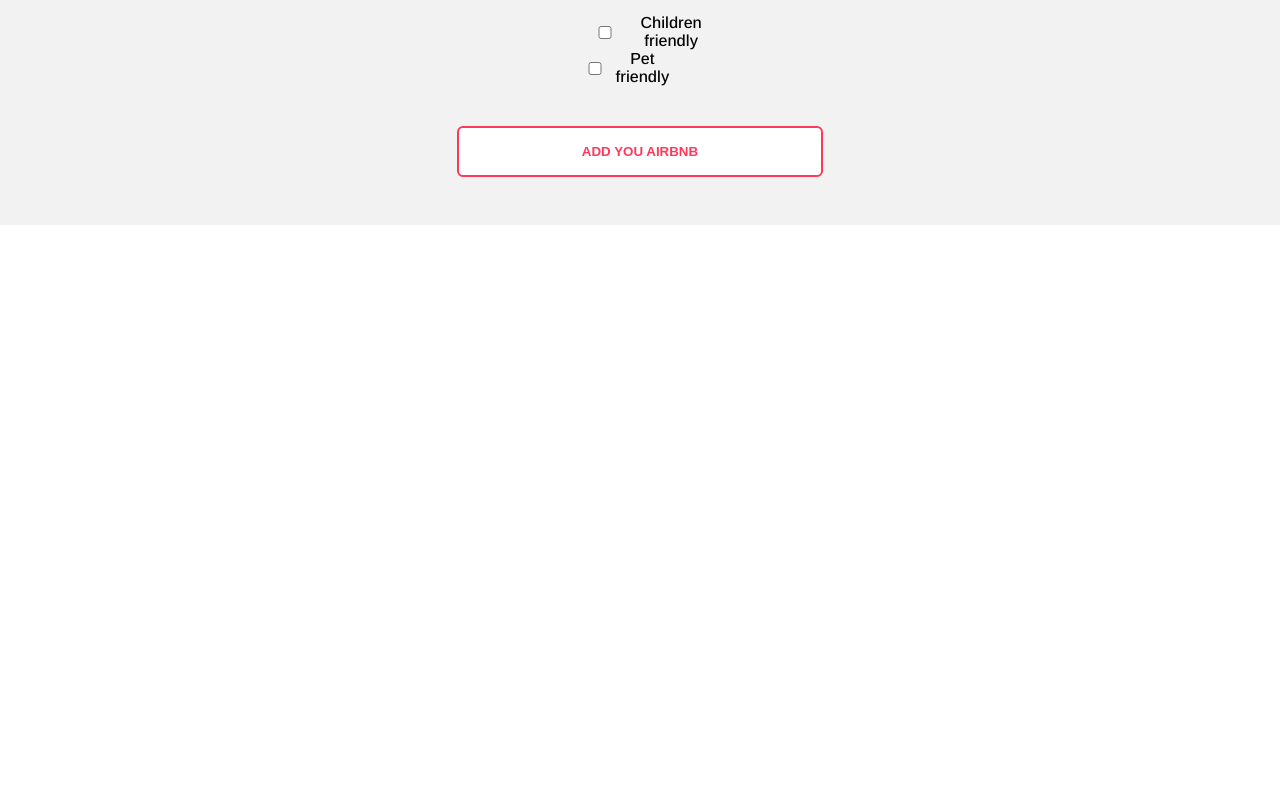
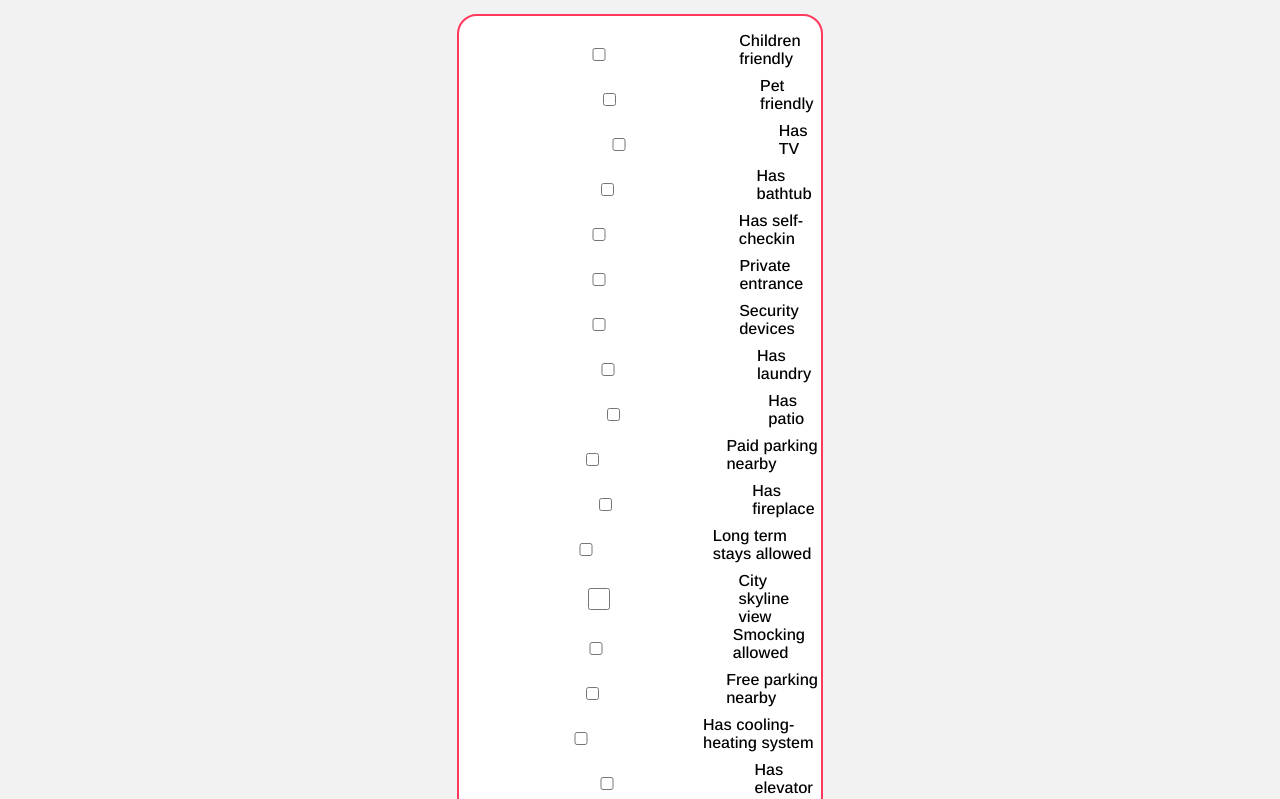
Before and after one commit to AlessioLucciola/airbnb-price-predictor, a React (Create React App) app in the folder model_testing_web_app/frontend/: page /add-new in a window 1280 px wide. Shown: the part 361-1160 px from the top of the page. Before the commit the page ends 800 px from the top, so only its background shows below. Built offline with nearby package versions, Linux system fonts and the light colour scheme.

Commit message:
Frontend updated

```diff
--- a/model_testing_web_app/frontend/src/pages/AddAirbnb/AddAirbnb.jsx
+++ b/model_testing_web_app/frontend/src/pages/AddAirbnb/AddAirbnb.jsx
@@ -5,7 +5,7 @@
 import './AddAirbnb.scss';
 
 function AddAirbnb() {
-  const [formValues, setFormValues] = useState({ name: '', address: '' });
+  const [formValues, setFormValues] = useState({ name: '', address: '', children_friendly: false });
   const [popup, setPopup] = useState({trigger: false, title: '', description: ''});
   const [loading, setLoading] = useState(true);
 
@@ -42,37 +42,20 @@
       request: formValues['request'],
       captcha: formValues['captcha']
     }
-
-    if (formValues.captcha === '') {
-      setPopup({'trigger': true, 'title': 'Si è verificato un errore!', 'description': 'Per continuare devi completare il ReCaptcha'});
-    } else {
-      axios.post('api/sendMail.php', formData)
-      .then(function (response) {
-          if (response.status === 200)
-          {
-            setPopup({'trigger': true, 'title': 'Richiesta Inviata!', 'description': response.data.message});
-            setLoading(false);
-            //removeValueFromFields();
-          } else if (response.status === 500) {
-            setPopup({'trigger': true, 'title': 'Si è verificato un errore!', 'description': response.data.message});
-            setLoading(false);
-          } else if (response.status === 401) {
-            setPopup({'trigger': true, 'title': 'Si è verificato un errore!', 'description': response.data.message});
-            setLoading(false);
-          } else {
-            setPopup({'trigger': true, 'title': 'Si è verificato un errore!', 'description': response.data.message});
-            setLoading(false);
-          }
-      })
-      .catch(function (error) {
-          setPopup({'trigger': true, 'title': 'Si è verificato un errore!', 'description': 'Si è verificato un errore interno al server. Contattaci telefonicamente per risolvere il problema.'});
-          setLoading(false);
-      });
-    }
+    console.log(formValues)
+    setPopup({'trigger': true, 'title': 'Si è verificato un errore!', 'description': ''});
   }
 
   const onChange = (e) => {
     setFormValues({...formValues, [e.target.name]: e.target.value})
+  };
+
+  const onChangeCheckbox = (e) => {
+    const { name, checked } = e.target;
+    setFormValues((prevState) => ({
+      ...prevState,
+      [name]: checked
+    }));
   };
 
   const closePopup = () => {
@@ -88,16 +71,92 @@
             Give me some general information on your Airbnb!
             <input {...inputs.name} value={formValues[inputs.name.name]} onChange={onChange} />
             <input {...inputs.address} value={formValues[inputs.address.name]} onChange={onChange} />
-            What are your amenities?
+            What are the amenities?
             <div className='app__new-form-inputs-checkboxes'>
-              <span>
-                <input type="checkbox" id="vehicle1" name="vehicle1" value="Bike" />
-                <label>Children friendly</label>
-              </span>
-              <span>
-                <input type="checkbox" id="vehicle1" name="vehicle1" value="Bike" />
-                <label>Pet friendly</label>
-              </span>
+              <label>
+                <input type="checkbox" id="children_friendly" name="children_friendly" checked={formValues.children_friendly} onChange={onChangeCheckbox}/>
+                <span>Children friendly</span>
+              </label>
+              <label>
+                <input type="checkbox" id="pet_friendly" name="pet_friendly" checked={formValues.pet_friendly} onChange={onChangeCheckbox}/>
+                <span>Pet friendly</span>
+              </label>
+              <label>
+                <input type="checkbox" id="has_tv" name="has_tv" checked={formValues.has_tv} onChange={onChangeCheckbox}/>
+                <span>Has TV</span>
+              </label>
+              <label>
+                <input type="checkbox" id="has_bathtub" name="has_bathtub" checked={formValues.has_bathtub} onChange={onChangeCheckbox}/>
+                <span>Has bathtub</span>
+              </label>
+              <label>
+                <input type="checkbox" id="has_self_checkin" name="has_self_checkin" checked={formValues.has_self_checkin} onChange={onChangeCheckbox}/>
+                <span>Has self-checkin</span>
+              </label>
+              <label>
+                <input type="checkbox" id="has_private_entrance" name="has_private_entrance" checked={formValues.has_private_entrance} onChange={onChangeCheckbox}/>
+                <span>Private entrance</span>
+              </label>
+              <label>
+                <input type="checkbox" id="has_security_devices" name="has_security_devices" checked={formValues.has_security_devices} onChange={onChangeCheckbox}/>
+                <span>Security devices</span>
+              </label>
+              <label>
+                <input type="checkbox" id="has_laundry" name="has_laundry" checked={formValues.has_laundry} onChange={onChangeCheckbox}/>
+                <span>Has laundry</span>
+              </label>
+              <label>
+                <input type="checkbox" id="has_patio" name="has_patio" checked={formValues.has_patio} onChange={onChangeCheckbox}/>
+                <span>Has patio</span>
+              </label>
+              <label>
+                <input type="checkbox" id="has_paid_parking" name="has_paid_parking" checked={formValues.has_paid_parking} onChange={onChangeCheckbox}/>
+                <span>Paid parking nearby</span>
+              </label>
+              <label>
+                <input type="checkbox" id="has_fireplace" name="has_fireplace" checked={formValues.has_fireplace} onChange={onChangeCheckbox}/>
+                <span>Has fireplace</span>
+              </label>
+              <label>
+                <input type="checkbox" id="is_long_term_stays_allowed" name="is_long_term_stays_allowed" checked={formValues.is_long_term_stays_allowed} onChange={onChangeCheckbox}/>
+                <span>Long term stays allowed</span>
+              </label>
+              <label>
+                <input type="checkbox" id="has_city_skyline_view" name="has_city_skyline_view" checked={formValues.has_city_skyline_view} onChange={onChangeCheckbox}/>
+                <span>City skyline view</span>
+              </label>
+              <label>
+                <input type="checkbox" id="is_smoking_allowed" name="is_smoking_allowed" checked={formValues.is_smoking_allowed} onChange={onChangeCheckbox}/>
+                <span>Smocking allowed</span>
+              </label>
+              <label>
+                <input type="checkbox" id="has_free_parking" name="has_free_parking" checked={formValues.has_free_parking} onChange={onChangeCheckbox}/>
+                <span>Free parking nearby</span>
+              </label>
+              <label>
+                <input type="checkbox" id="has_heating_cooling_systems" name="has_heating_cooling_systems" checked={formValues.has_heating_cooling_systems} onChange={onChangeCheckbox}/>
+                <span>Has cooling-heating system</span>
+              </label>
+              <label>
+                <input type="checkbox" id="has_elevator" name="has_elevator" checked={formValues.has_elevator} onChange={onChangeCheckbox}/>
+                <span>Has elevator</span>
+              </label>
+              <label>
+                <input type="checkbox" id="has_cooking_basics" name="has_cooking_basics" checked={formValues.has_cooking_basics} onChange={onChangeCheckbox}/>
+                <span>Has cooking basics</span>
+              </label>
+              <label>
+                <input type="checkbox" id="has_internet" name="has_internet" checked={formValues.has_internet} onChange={onChangeCheckbox}/>
+                <span>Has internet</span>
+              </label>
+              <label>
+                <input type="checkbox" id="has_breakfast" name="has_breakfast" checked={formValues.has_breakfast} onChange={onChangeCheckbox}/>
+                <span>Has breakfast</span>
+              </label>
+              <label>
+                <input type="checkbox" id="host_greets_you" name="host_greets_you" checked={formValues.host_greets_you} onChange={onChangeCheckbox}/>
+                <span>Host greets you</span>
+              </label>
             </div>
           </div>
           <button type='submit'>
--- a/model_testing_web_app/frontend/src/pages/AddAirbnb/AddAirbnb.scss
+++ b/model_testing_web_app/frontend/src/pages/AddAirbnb/AddAirbnb.scss
@@ -58,7 +58,7 @@
     gap: 1rem;
 
     input {
-        width: 80%;
+        width: 100%;
         padding: 0.70rem;
         border-radius: 20px;
         border: solid 2px;
@@ -70,33 +70,29 @@
         outline: none;
         cursor: pointer;
     }
-
-    span {
-        display: none;
-        color: var(--primary-color);
-    }
-
-    input:invalid[focused="true"] ~ span {
-        display: block;
-    }
-
-    textarea:invalid[focused="true"] ~ span {
-        display: block;
-    }
 }
 
 .app__new-form-inputs-checkboxes {
-    display: flex;
+    display:flex;
     flex-direction: column;
-    justify-content: flex-start;
-    align-items: flex-start;
-    align-content: flex-start;
+    justify-content: center;
+    border: 2px solid;
+    list-style-type: none;
+    padding: 0;
+    margin: 0;
+    border-color: var(--primary-color);
+    background-color: var(--white-color);
+    border-radius: 20px;
+    padding: 1rem 0;
+    width: 100%;
 
-    span {
+    label {
         display: flex;
-        flex-direction: row;
-        align-items: center;
-        justify-content: center;
-        color: var(--black-color);
+        justify-content: right;
+        text-align: left;
+
+        input {
+            margin: 1rem;
+        }
     }
 }
--- a/model_testing_web_app/frontend/src/pages/Homepage/Homepage.jsx
+++ b/model_testing_web_app/frontend/src/pages/Homepage/Homepage.jsx
@@ -17,23 +17,17 @@
     const getAirbnbList = () => {
       axios.get('http://localhost:8000/api/get-airbnb')
       .then(function(response) {
-        if (response.status === 200) {
+        if (response.data.status === 200) {
           const data = JSON.parse(response.data.data);
           setAirbnbList(data);
-        } else {
-          setPopup({'trigger': true, 'title': 'Si è verificato un errore!', 'description': response.data.message});
         }})
         .catch(function(error) {
-            setPopup({'trigger': true, 'title': 'Si è verificato un errore!', 'description': 'Si è verificato un errore con il server. Ti preghiamo di riprovare più tardi.'});
+            setPopup({'trigger': true, 'title': 'Error!', 'description': 'An error occurred while getting the list of Airbnb!'});
         })
     }
 
     const closePopup = () => {
         setPopup({...popup, 'trigger': false});
-    }
-
-    const getImgPath = (item) => {
-        return images[item];
     }
 
     return (
```
